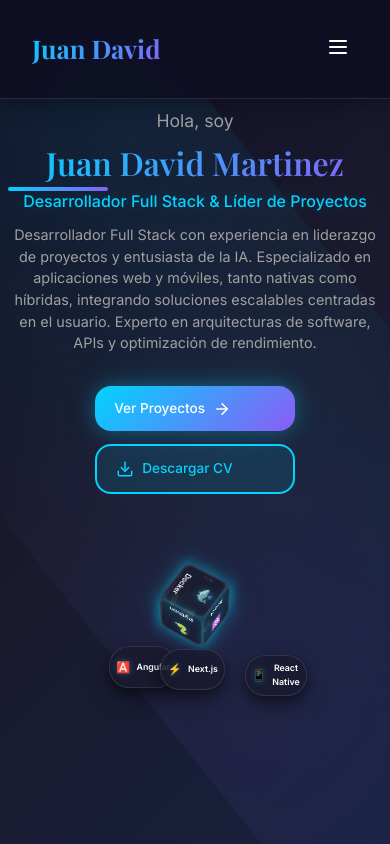
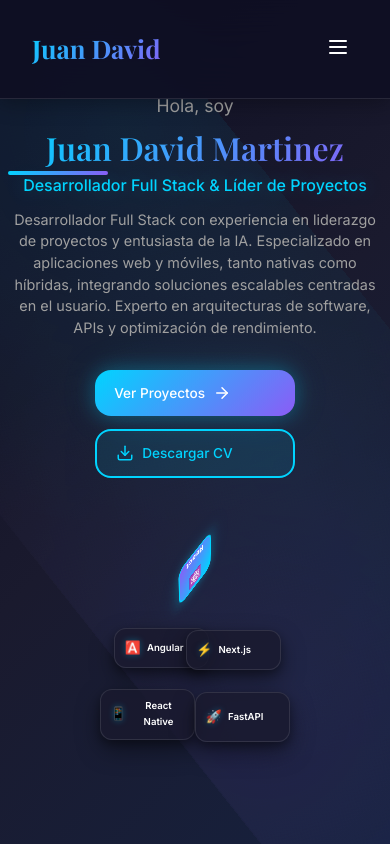
Before and after one commit to juannn1212/portafolio, a React (Vite) app: page / in a window 390 px wide. Shown: the top 844 px of the page. Built offline with nearby package versions, Linux system fonts and the light colour scheme.

Commit message:
Fix móviles: Elemento 3D simplificado y scroll mejorado

```diff
--- a/src/styles/elegant-modern.css
+++ b/src/styles/elegant-modern.css
@@ -50,6 +50,8 @@ body {
   line-height: 1.7;
   overflow-x: hidden;
   font-size: 16px;
+  -webkit-overflow-scrolling: touch;
+  scroll-behavior: smooth;
 }
 
 /* ========== ELEGANT NAVIGATION ========== */
@@ -553,8 +555,8 @@ body {
 /* Responsive Design */
 @media (max-width: 768px) {
   .tech-cube-container {
-    max-width: 280px;
-    height: 220px;
+    max-width: 100%;
+    height: auto;
     display: flex;
     flex-direction: column;
     align-items: center;
@@ -563,74 +565,103 @@ body {
     margin: 0 auto;
   }
 
+  /* Simplificar el cubo 3D para móviles - solo mostrar una cara */
   .tech-cube {
-    width: 60px;
-    height: 60px;
+    width: 80px;
+    height: 80px;
     margin-bottom: 1rem;
+    transform-style: flat;
   }
 
   .cube-face {
-    width: 60px;
-    height: 60px;
-    border-radius: 10px;
-  }
-
-  .cube-face.front { transform: rotateY(0deg) translateZ(30px); }
-  .cube-face.back { transform: rotateY(180deg) translateZ(30px); }
-  .cube-face.right { transform: rotateY(90deg) translateZ(30px); }
-  .cube-face.left { transform: rotateY(-90deg) translateZ(30px); }
-  .cube-face.top { transform: rotateX(90deg) translateZ(30px); }
-  .cube-face.bottom { transform: rotateX(-90deg) translateZ(30px); }
+    width: 80px;
+    height: 80px;
+    border-radius: 15px;
+    position: relative;
+    transform: none !important;
+    background: var(--gradient-accent);
+    border: 2px solid var(--accent-primary);
+    box-shadow: var(--shadow-glow);
+  }
+
+  /* Solo mostrar la cara frontal */
+  .cube-face.front {
+    display: flex;
+    transform: none !important;
+  }
+
+  .cube-face.back,
+  .cube-face.right,
+  .cube-face.left,
+  .cube-face.top,
+  .cube-face.bottom {
+    display: none;
+  }
 
   .tech-logo {
-    font-size: 1rem;
+    font-size: 1.5rem;
   }
 
   .face-content span {
-    font-size: 0.6rem;
-  }
-
-  /* Simplificar tecnologías orbitales para móvil */
+    font-size: 0.8rem;
+    color: white;
+    font-weight: 700;
+  }
+
+  /* Simplificar tecnologías orbitales para móvil - grid simple */
   .orbital-techs {
     display: grid;
-    grid-template-columns: repeat(4, 1fr);
-    gap: 0.5rem;
+    grid-template-columns: repeat(3, 1fr);
+    gap: 0.8rem;
     width: 100%;
-    max-width: 250px;
+    max-width: 280px;
     position: relative;
     top: auto;
     left: auto;
     height: auto;
+    margin-top: 1rem;
   }
 
   .orbit-tech {
     position: relative;
-    padding: 0.4rem 0.5rem;
-    font-size: 0.6rem;
+    padding: 0.6rem 0.8rem;
+    font-size: 0.7rem;
     margin: 0;
     animation: none;
     transform: none;
+    background: var(--bg-card);
+    border: 1px solid var(--border-light);
+    border-radius: 12px;
+    backdrop-filter: blur(15px);
+    box-shadow: var(--shadow-medium);
+    transition: var(--transition);
   }
 
   .orbit-tech:hover {
-    transform: translateY(-2px) scale(1.05);
+    transform: translateY(-3px) scale(1.05);
+    background: var(--accent-primary);
+    color: white;
+    box-shadow: var(--shadow-glow);
   }
 
   .orbit-icon {
-    font-size: 0.8rem;
-  }
-
-  /* Ocultar algunas tecnologías orbitales en móvil */
-  .orbit-5, .orbit-6, .orbit-7, .orbit-8 {
+    font-size: 1rem;
+  }
+
+  /* Mostrar solo las tecnologías más importantes */
+  .orbit-1, .orbit-2, .orbit-3, .orbit-4, .orbit-5, .orbit-6 {
+    display: flex;
+  }
+
+  .orbit-7, .orbit-8 {
     display: none;
   }
 
-  /* Simplificar conexiones */
+  /* Ocultar efectos complejos */
   .cube-connections {
     display: none;
   }
 
-  /* Simplificar efectos de fondo */
   .cube-bg-effects {
     display: none;
   }
@@ -640,7 +671,7 @@ body {
   .hero-container {
     padding: 1.5rem 0.5rem 2.5rem 0.5rem;
     gap: 1.2rem;
-    min-height: 100vh;
+    min-height: 85vh;
   }
 
   .hero-name {
@@ -670,57 +701,76 @@ body {
   }
 
   .tech-cube-container {
-    max-width: 240px;
-    height: 180px;
+    max-width: 100%;
+    height: auto;
     padding: 0.8rem;
     margin: 0 auto 0.5rem auto;
   }
 
   .tech-cube {
-    width: 50px;
-    height: 50px;
+    width: 60px;
+    height: 60px;
     margin-bottom: 0.8rem;
   }
 
   .cube-face {
-    width: 50px;
-    height: 50px;
-    border-radius: 8px;
-  }
-
-  .cube-face.front { transform: rotateY(0deg) translateZ(25px); }
-  .cube-face.back { transform: rotateY(180deg) translateZ(25px); }
-  .cube-face.right { transform: rotateY(90deg) translateZ(25px); }
-  .cube-face.left { transform: rotateY(-90deg) translateZ(25px); }
-  .cube-face.top { transform: rotateX(90deg) translateZ(25px); }
-  .cube-face.bottom { transform: rotateX(-90deg) translateZ(25px); }
+    width: 60px;
+    height: 60px;
+    border-radius: 12px;
+  }
 
   .tech-logo {
-    font-size: 0.9rem;
+    font-size: 1.2rem;
   }
 
   .face-content span {
-    font-size: 0.5rem;
+    font-size: 0.7rem;
   }
 
   .orbital-techs {
-    grid-template-columns: repeat(3, 1fr);
-    gap: 0.4rem;
+    grid-template-columns: repeat(2, 1fr);
+    gap: 0.6rem;
     max-width: 200px;
+    margin-top: 0.8rem;
   }
 
   .orbit-tech {
-    padding: 0.3rem 0.4rem;
-    font-size: 0.55rem;
+    padding: 0.5rem 0.6rem;
+    font-size: 0.6rem;
   }
 
   .orbit-icon {
-    font-size: 0.7rem;
-  }
-
-  /* Ocultar más tecnologías en pantallas muy pequeñas */
-  .orbit-4 {
+    font-size: 0.8rem;
+  }
+
+  /* Mostrar solo 4 tecnologías en pantallas muy pequeñas */
+  .orbit-1, .orbit-2, .orbit-3, .orbit-4 {
+    display: flex;
+  }
+
+  .orbit-5, .orbit-6, .orbit-7, .orbit-8 {
     display: none;
+  }
+}
+
+/* ========== MOBILE SCROLL FIXES ========== */
+@media (max-width: 768px) {
+  * {
+    -webkit-overflow-scrolling: touch;
+  }
+
+  html {
+    scroll-behavior: smooth;
+    -webkit-overflow-scrolling: touch;
+  }
+
+  body {
+    -webkit-overflow-scrolling: touch;
+    overscroll-behavior: none;
+  }
+
+  .elegant-app {
+    -webkit-overflow-scrolling: touch;
   }
 }
 
@@ -1282,7 +1332,7 @@ body {
     text-align: center;
     padding: 2rem 1rem 3rem 1rem;
     flex-direction: column;
-    min-height: 100vh;
+    min-height: 90vh;
     gap: 1.5rem;
     justify-content: center;
   }
@@ -1455,6 +1505,14 @@ body {
   will-change: transform;
 }
 
+@media (max-width: 768px) {
+  .parallax-bg {
+    position: absolute;
+    height: 100%;
+    will-change: auto;
+  }
+}
+
 .parallax-bg::before {
   content: '';
   position: absolute;
```
